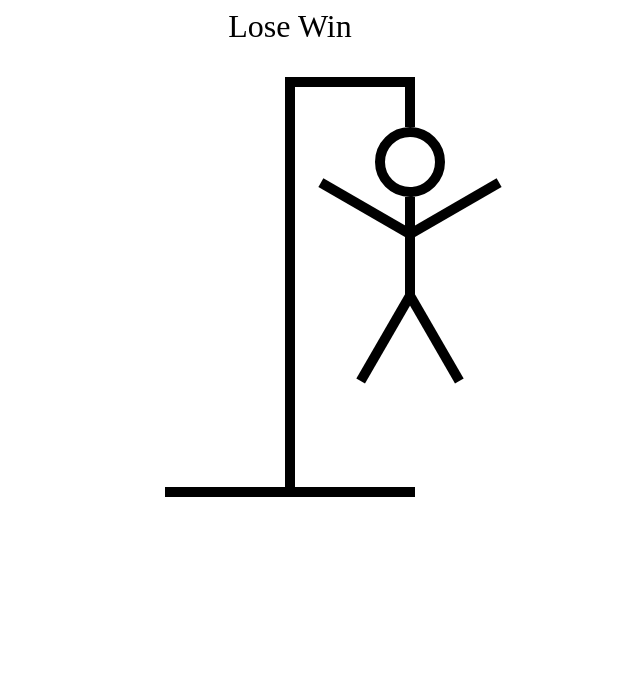
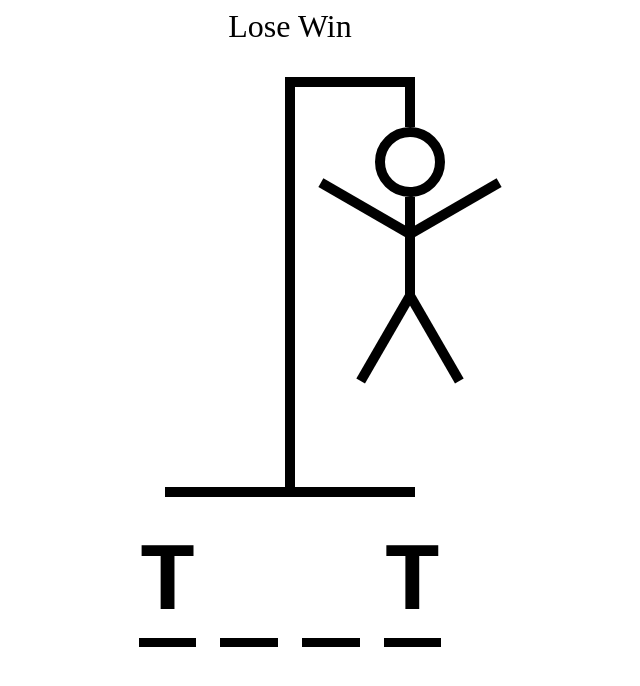
Before and after one commit to dhungwt/hangman-ts, a React (Vite) app: page / in a window 1280 px wide. Shown: the top 686 px of the page, without its empty margins (350-990 px from the left). Built offline with nearby package versions, Linux system fonts and the light colour scheme.

Commit message:
display for word guess added

```diff
--- a/src/HangmanWord.tsx
+++ b/src/HangmanWord.tsx
@@ -1,3 +1,30 @@
-export function HangmanWord(){
-
+export function HangmanWord() {
+  const word = "test";
+  const guessedLetters = ["t"];
+  return (
+    <div
+      style={{
+        display: "flex",
+        gap: ".25em",
+        fontSize: "6rem",
+        fontWeight: "bold",
+        textTransform: "uppercase",
+        fontFamily: "monospace",
+      }}
+    >
+      {word.split("").map((letter, index) => (
+        <span style={{ borderBottom: ".1em solid black" }} key={index}>
+          <span
+            style={{
+              visibility: guessedLetters.includes(letter)
+                ? "visible"
+                : "hidden",
+            }}
+          >
+            {letter}
+          </span>
+        </span>
+      ))}
+    </div>
+  );
 }
```
